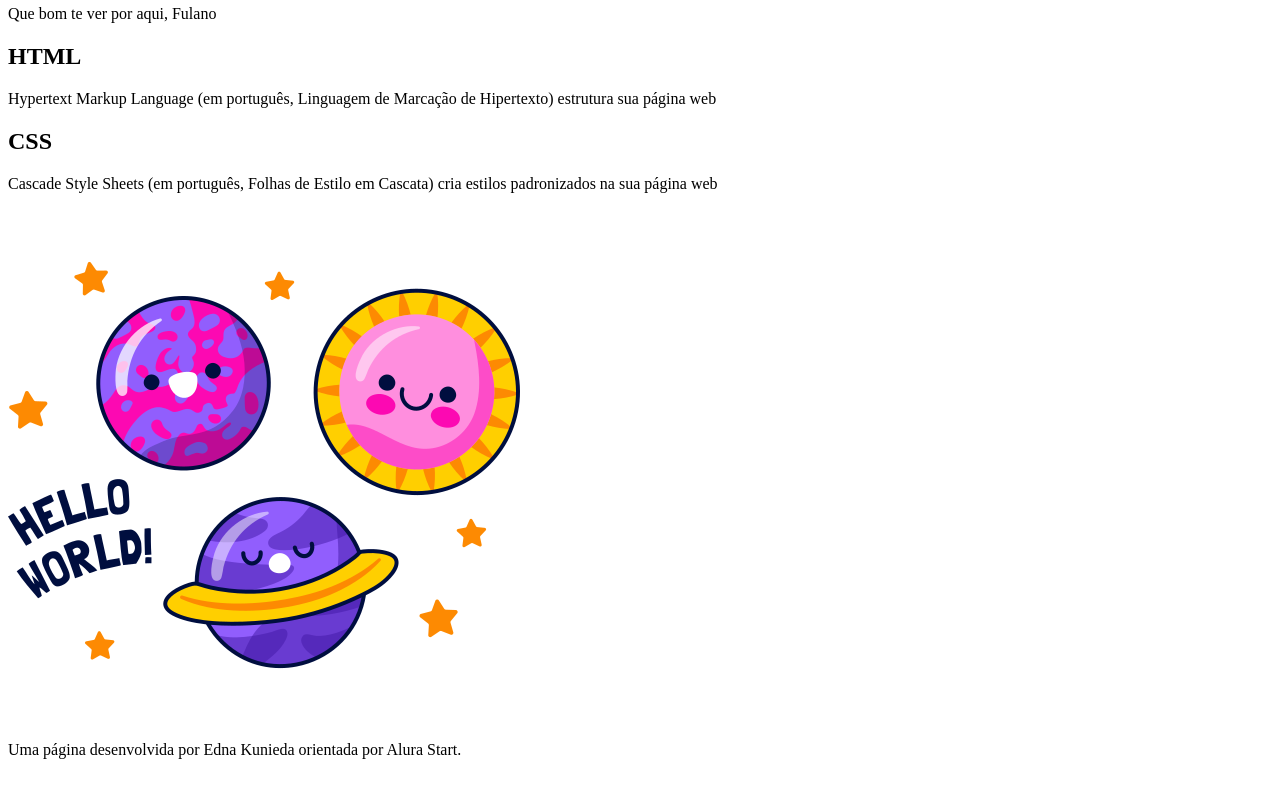
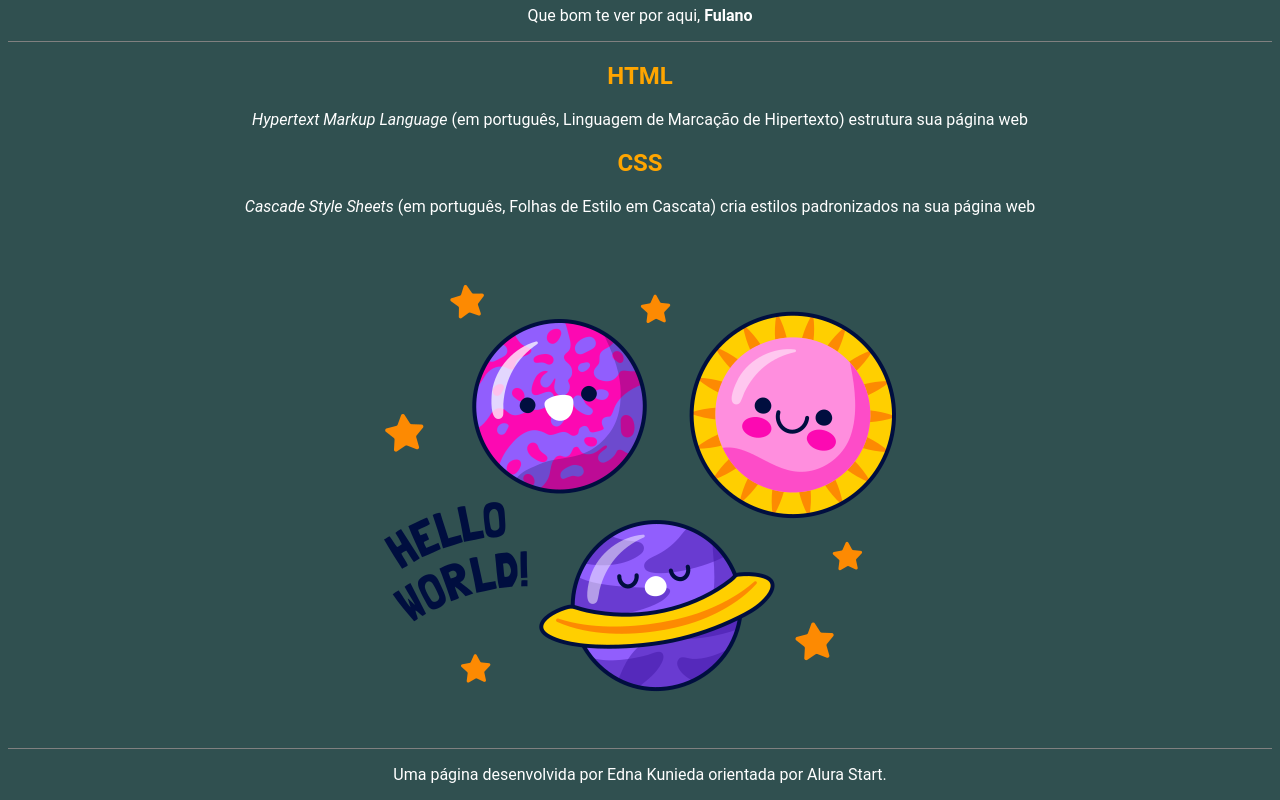
Before and after one commit to Edna-hub/Hello-World, a plain HTML site: page index.html in a window 1280 px wide. Shown: the part 75-875 px from the top of the page. Before the commit the page ends 850 px from the top, so only its background shows below. Drawn offline with Linux system fonts and the light colour scheme.

Commit message:
Criamos a estilização do site

```diff
--- a/index.html
+++ b/index.html
@@ -4,20 +4,21 @@
     <meta charset="UTF-8">
     <meta name="viewport" content="width=device-width, initial-scale=1.0">
     <title>Edna Hello World</title>
+    <link rel="stylesheet" href="style.css">
 </head>
 <body>
  <header>
     <h1>Hello World</h1>
-    <p>Que bom te ver por aqui, Fulano</p>
+    <p>Que bom te ver por aqui, <span id="nome-usuário">Fulano</span></p>
 
  </header>
 
  <section>
     <h2>HTML</h2>
-    <P>Hypertext Markup Language (em português, Linguagem de Marcação de Hipertexto) estrutura sua página web</P>
+    <P><span class="texto-inglês"> Hypertext Markup Language</span> (em português, Linguagem de Marcação de Hipertexto) estrutura sua página web</P>
 
     <h2>CSS</h2>
-    <P>Cascade Style Sheets (em português, Folhas de Estilo em Cascata) cria estilos padronizados na sua página web</P>
+    <P><span class="texto-inglês"> Cascade Style Sheets</span> (em português, Folhas de Estilo em Cascata) cria estilos padronizados na sua página web</P>
     <img src="imagem/ola-mundo.png" alt="imagem com formas geométricas, apresentando dois planetas e o Sol, com a inscrição Hello World">
  </section>
 
--- /dev/null
+++ b/style.css
@@ -0,0 +1,26 @@
+h2{
+    color:orange;
+}
+
+body{
+    background-color: #305050;
+    color: white;
+    font-family: Roboto;
+    text-align: center;
+}
+
+header{
+    border-bottom: 1px solid grey;
+}
+
+footer{
+    border-top: 1px solid grey;
+}
+
+#nome-usuário{
+    font-weight: bold;
+}
+
+.texto-inglês{
+    font-style: italic;
+}
```
